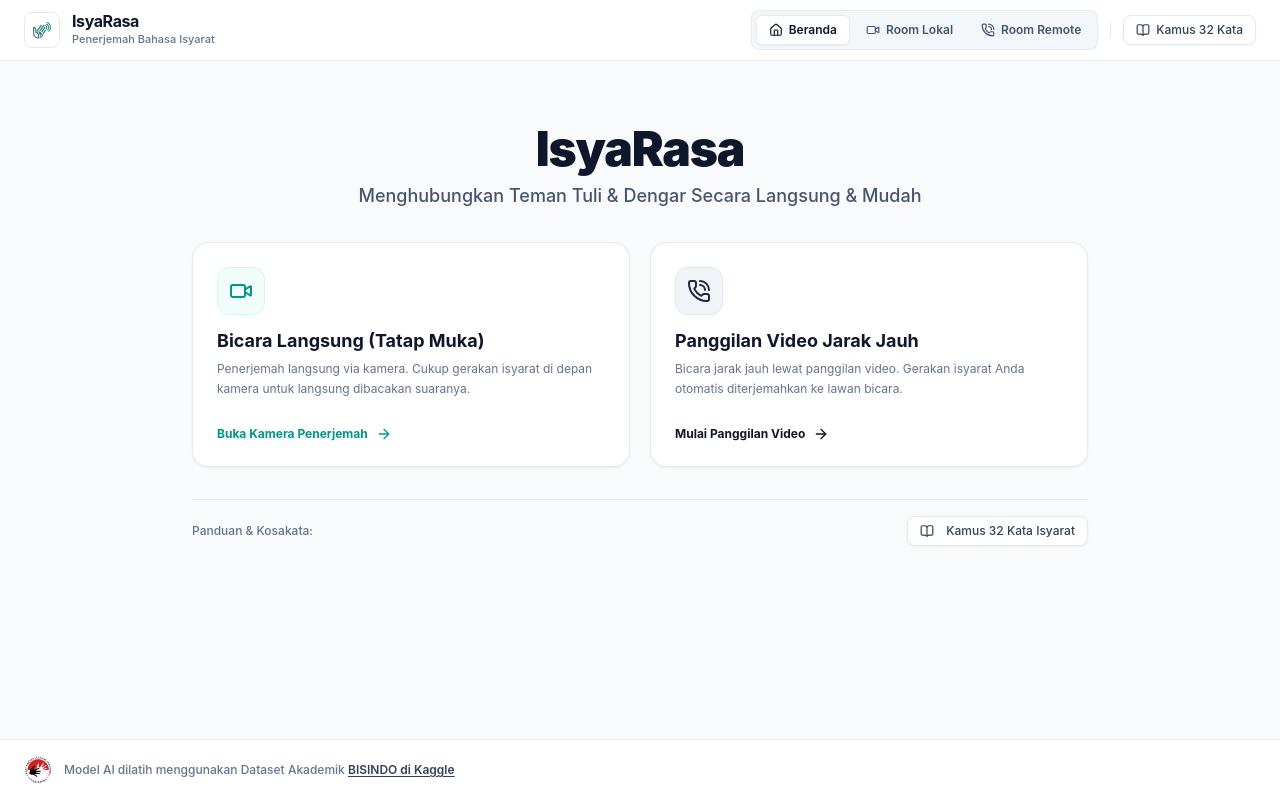
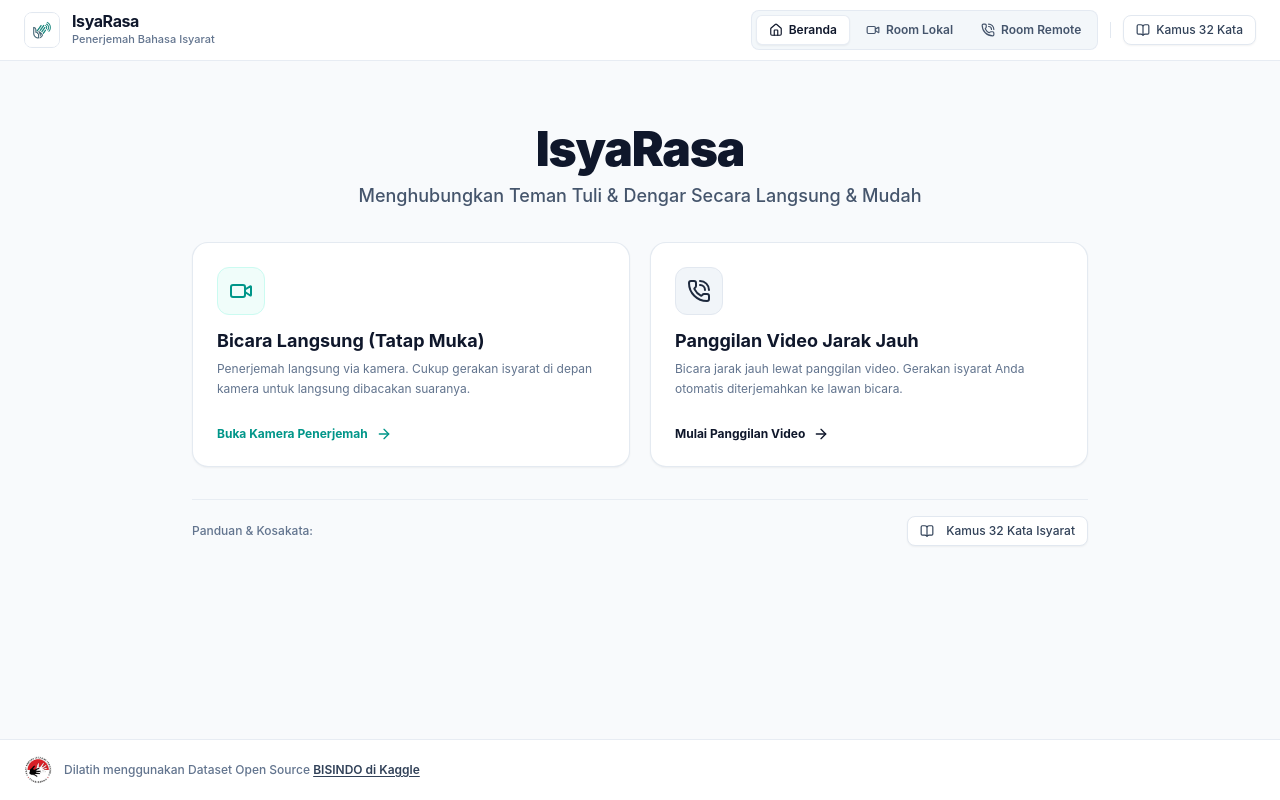
Before and after one commit to itzluthfi/IsyaratLive, a React (Vite) app in the folder frontend/: page / in a window 1280 px wide. Built offline with nearby package versions, Linux system fonts and the light colour scheme; what @tensorflow/tfjs would draw is missing.

Commit message:
docs: simplify footer dataset text to highlight open source dataset

```diff
--- a/frontend/src/App.tsx
+++ b/frontend/src/App.tsx
@@ -107,7 +107,7 @@
             />
           </div>
           <span>
-            Model AI dilatih menggunakan Dataset Akademik{' '}
+            Dilatih menggunakan Dataset Open Source{' '}
             <a
               href="https://www.kaggle.com/datasets/achmadnoer/alfabet-bisindo"
               target="_blank"
```
